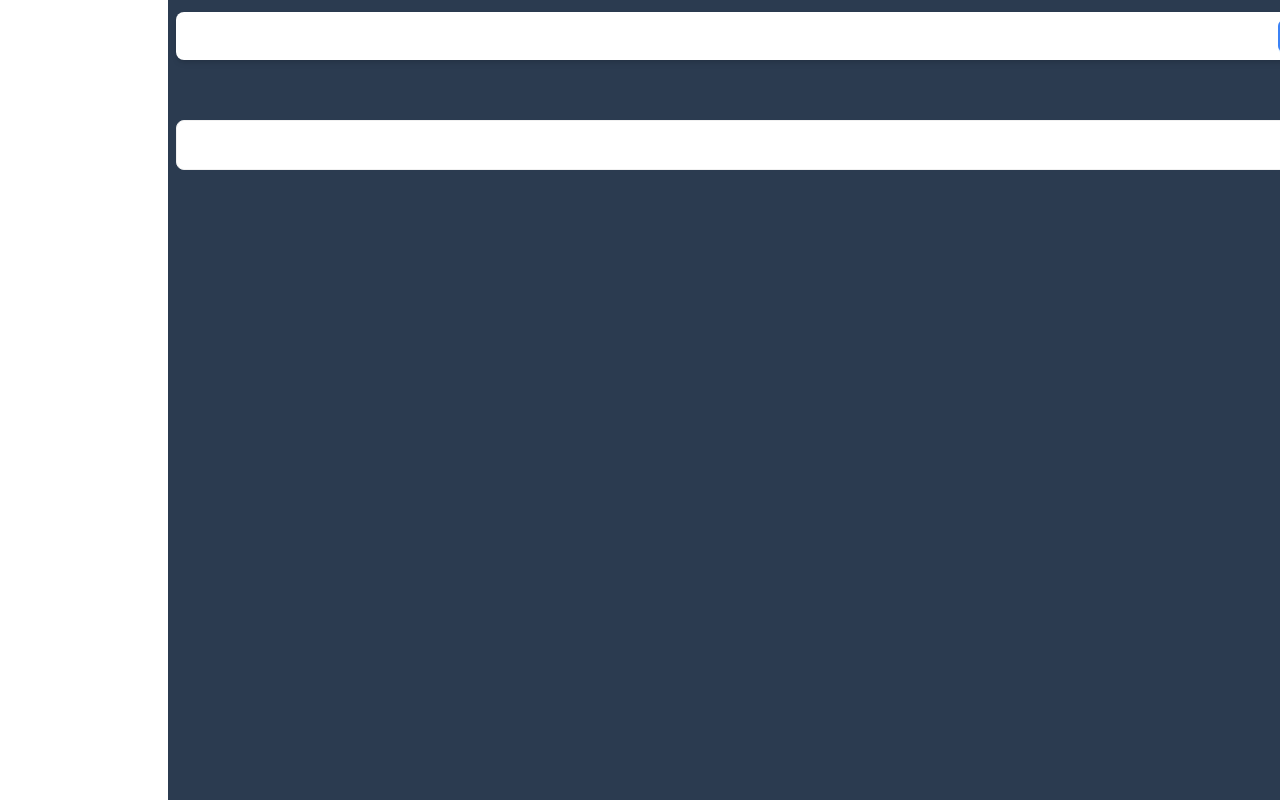
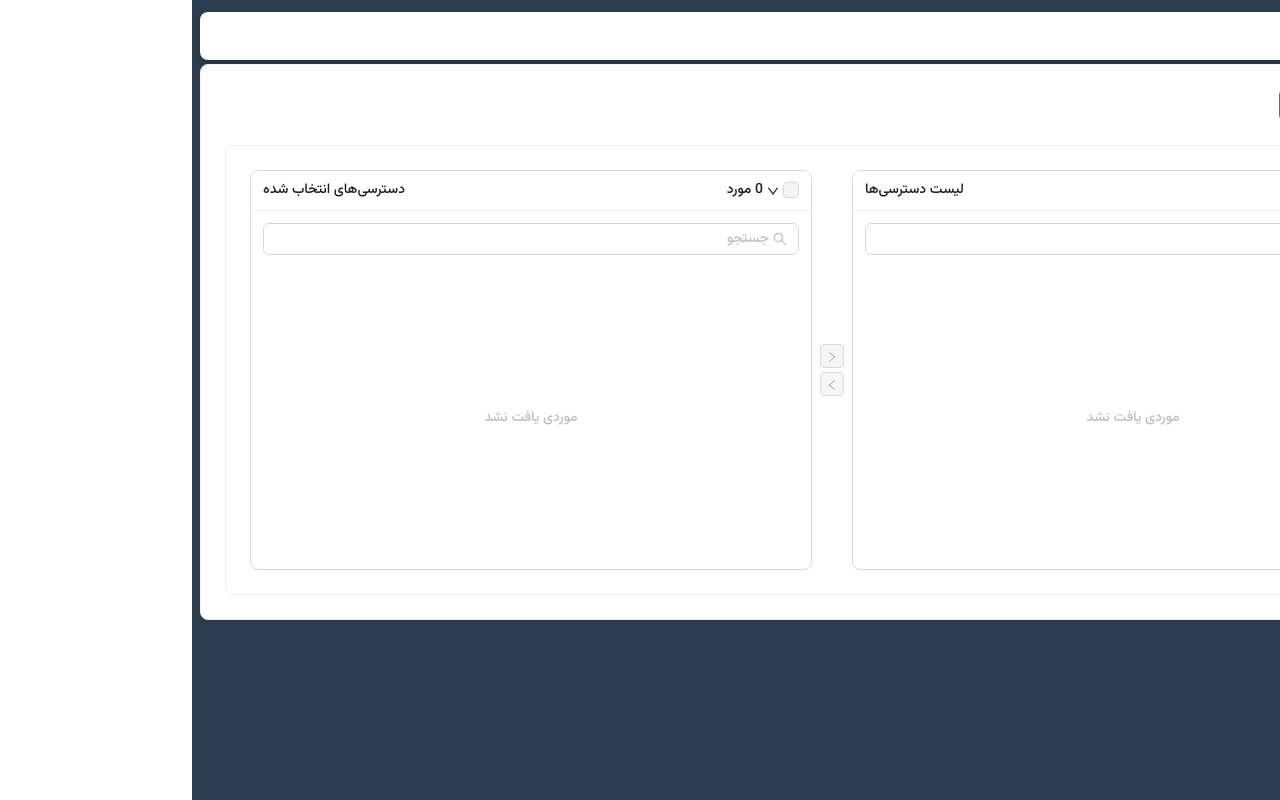
Before and after one commit to ParisaSarraf/Configuration, a React (Vite) app: page /panel/system-managment/roles-users in a window 1280 px wide. Built offline with nearby package versions, Linux system fonts and the light colour scheme; no server answers; sample sign-in values are in the browser's storage.

Commit message:
feat :change some codes

```diff
--- a/src/pages/Permission/Permissions.jsx
+++ b/src/pages/Permission/Permissions.jsx
@@ -4,6 +4,7 @@ import useModal from "../../hooks/useModal";
 import UsersRoleModal from "../SystemManagment/UsersRoleModal/UsersRoleModal";
 import { PlusOutlined } from "@ant-design/icons";
 import UsersAndRoleTree from "../SystemManagment/UsersAndRoleTree/UsersAndRoleTree";
+import UsersAndRoleTransform from "./_components/UsersAndRoleTransform";
 
 const Permissions = () => {
     const { isOpen, modalMode, modalData, setModal, closeModal } = useModal();
@@ -25,7 +26,7 @@ const Permissions = () => {
                 </Button>
 
             </div>
-
+            <Card>
                 <div className="grid grid-cols-1 gap-6 w-full max-w-9xl mx-auto">
                     <Button
                         icon={<PlusOutlined />}
@@ -43,9 +44,11 @@ const Permissions = () => {
                         setModal={setModal}
                     />
                     <Card>
-                    <UsersAndRoleTree />
+                        <UsersAndRoleTransform />
                     </Card>
                 </div>
+            </Card>
+
         </div>
     );
 };
--- /dev/null
+++ b/src/pages/Permission/_components/UsersAndRoleTransform.jsx
@@ -0,0 +1,34 @@
+import { Transfer } from "antd"
+
+const UsersAndRoleTransform = () => {
+    return (
+        <Transfer
+            // dataSource={formattedPermissions}
+            // targetKeys={targetKeys}
+            // onChange={(newTargetKeys) => {
+                // setTargetKeys(newTargetKeys);
+                // form.setFieldValue('permissions_ids', newTargetKeys);
+            // }}
+            // render={item => item.title}
+            titles={['لیست دسترسی‌ها', 'دسترسی‌های انتخاب شده']}
+            listStyle={{
+                width: '100%',
+                height: 400,
+            }}
+            locale={{
+                itemUnit: 'مورد',
+                itemsUnit: 'موارد',
+                searchPlaceholder: 'جستجو',
+                notFoundContent: 'موردی یافت نشد',
+            }}
+            className="[&_.ant-transfer-operation]:rotate-180"
+            showSearch
+            // filterOption={(inputValue, option) =>
+                // option.title.toLowerCase().includes(inputValue.toLowerCase()) ||
+                // option.description.toLowerCase().includes(inputValue.toLowerCase())
+            // }
+        />
+    )
+}
+
+export default UsersAndRoleTransform
--- a/src/pages/Rols/Rols.jsx
+++ b/src/pages/Rols/Rols.jsx
@@ -14,9 +14,6 @@ function Rols() {
   const { isOpen, modalMode, modalData, modalType, setModal, closeModal } = useModal();
 
 
-  const handleEditRole = (record) => {
-    setModal({ type: 'role', mode: 'edit', data: record });
-  };
 
   const handleTransferRole = (record) => {
     setModal({ type: 'roleTransfer', mode: 'edit', data: record });
@@ -52,7 +49,7 @@ function Rols() {
         }
       >
         <div className="w-full flex flex-row justify-evenly">
-          <RoleTree />
+          <RoleTree setModal={setModal} />
           {/* <RolePermissionsTree /> */}
         </div>
       </Card>
--- a/src/pages/Rols/_components/RoleTransferModal.jsx
+++ b/src/pages/Rols/_components/RoleTransferModal.jsx
@@ -16,36 +16,30 @@ const RoleTransferModal = ({
     const [targetKeys, setTargetKeys] = useState([]);
     const [selectedRoleId, setSelectedRoleId] = useState(null);
 
-    // Query hooks
     const { data: roleData, isLoading: isFetchingRole } = useRoleList();
     const { data: permissionData, isLoading: isFetchingPermission } = usePermissionList();
 
-    // Mutation hooks
     const { mutateAsync: addPermissions, isLoading: isAdding } = useCreateRolePermission();
     const { mutateAsync: updatePermissions, isLoading: isUpdating } = usePutRolePermission();
 
-    // Format permissions for Transfer component
     const formattedPermissions = permissionData?.map((permission) => ({
         key: permission.id.toString(),
         title: permission.name,
         description: permission.description || `دسترسی ${permission.name}`,
     })) || [];
 
-    // Handle role selection change
     const handleRoleChange = (roleId) => {
         setSelectedRoleId(roleId);
-        // Reset permissions when role changes
         setTargetKeys([]);
-        form.setFieldValue('permissions', []);
+        form.setFieldValue('permissions_ids', []);
     };
 
-    // Initialize form for edit mode
     useEffect(() => {
         if (modalMode === "edit" && modalData) {
             const initialPermissions = modalData.permissions?.map(p => p.id.toString()) || [];
             form.setFieldsValue({
-                role_id: modalData.roleId,
-                permissions: initialPermissions
+                roles_ids: [modalData.roleId],
+                permissions_ids: initialPermissions
             });
             setTargetKeys(initialPermissions);
             setSelectedRoleId(modalData.roleId);
@@ -56,18 +50,17 @@ const RoleTransferModal = ({
         }
     }, [modalMode, modalData, form]);
 
-    // Handle form submission
     const onFinish = async (values) => {
         try {
             const payload = {
-                role_id: values.role_id,
-                permission_ids: values.permissions.map(id => parseInt(id))
+                roles_ids: values.roles_ids,
+                permissions_ids: values.permissions_ids
             };
             console.log(payload);
 
             if (modalMode === "edit") {
                 await updatePermissions({
-                    roleId: values.role_id,
+                    roleId: values.roles_ids[0],
                     permissions: payload
                 });
                 message.success("دسترسی‌های سمت با موفقیت به‌روزرسانی شد");
@@ -99,13 +92,13 @@ const RoleTransferModal = ({
                 form={form}
                 onFinish={onFinish}
                 initialValues={{
-                    role_id: selectedRoleId,
-                    permissions: targetKeys
+                    roles_ids: selectedRoleId ? [selectedRoleId] : [],
+                    permissions_ids: targetKeys
                 }}
             >
                 <Form.Item
                     label="نام سمت:"
-                    name="role_id"
+                    name="roles_ids" // Changed to match backend expectation
                     rules={[{ required: true, message: "انتخاب سمت الزامی است" }]}
                 >
                     <Select
@@ -119,11 +112,13 @@ const RoleTransferModal = ({
                         onChange={handleRoleChange}
                         allowClear
                         disabled={modalMode === "edit"}
+                        mode="multiple"
+                        maxTagCount={1}
                     />
                 </Form.Item>
 
                 <Form.Item
-                    name="permissions"
+                    name="permissions_ids"
                     rules={[
                         {
                             required: true,
@@ -138,7 +133,7 @@ const RoleTransferModal = ({
                         targetKeys={targetKeys}
                         onChange={(newTargetKeys) => {
                             setTargetKeys(newTargetKeys);
-                            form.setFieldValue('permissions', newTargetKeys);
+                            form.setFieldValue('permissions_ids', newTargetKeys);
                         }}
                         render={item => item.title}
                         titles={['لیست دسترسی‌ها', 'دسترسی‌های انتخاب شده']}
--- a/src/pages/Rols/_components/RoleTree.jsx
+++ b/src/pages/Rols/_components/RoleTree.jsx
@@ -3,7 +3,7 @@ import Tree from '../../../components/Tree';
 import { useDeleteRole, useRoleList } from '../../../QueryServises/roleQuery';
 import { message } from 'antd';
 
-const RoleTree = () => {
+const RoleTree = ({ setModal }) => {
     const { isFetching, data: roleData, refetch } = useRoleList();
     const { mutateAsync: deleteRole } = useDeleteRole();
 
@@ -17,6 +17,10 @@ const RoleTree = () => {
                 message.error("موفقیت آمیز نبود، دوباره امتحان کنید");
                 console.error(error);
             });
+    };
+
+    const handleEditRole = (record) => {
+        setModal({ type: 'role', mode: 'edit', data: record });
     };
 
     return (
```
Lines whose indentation alone changed are shown as unchanged.
